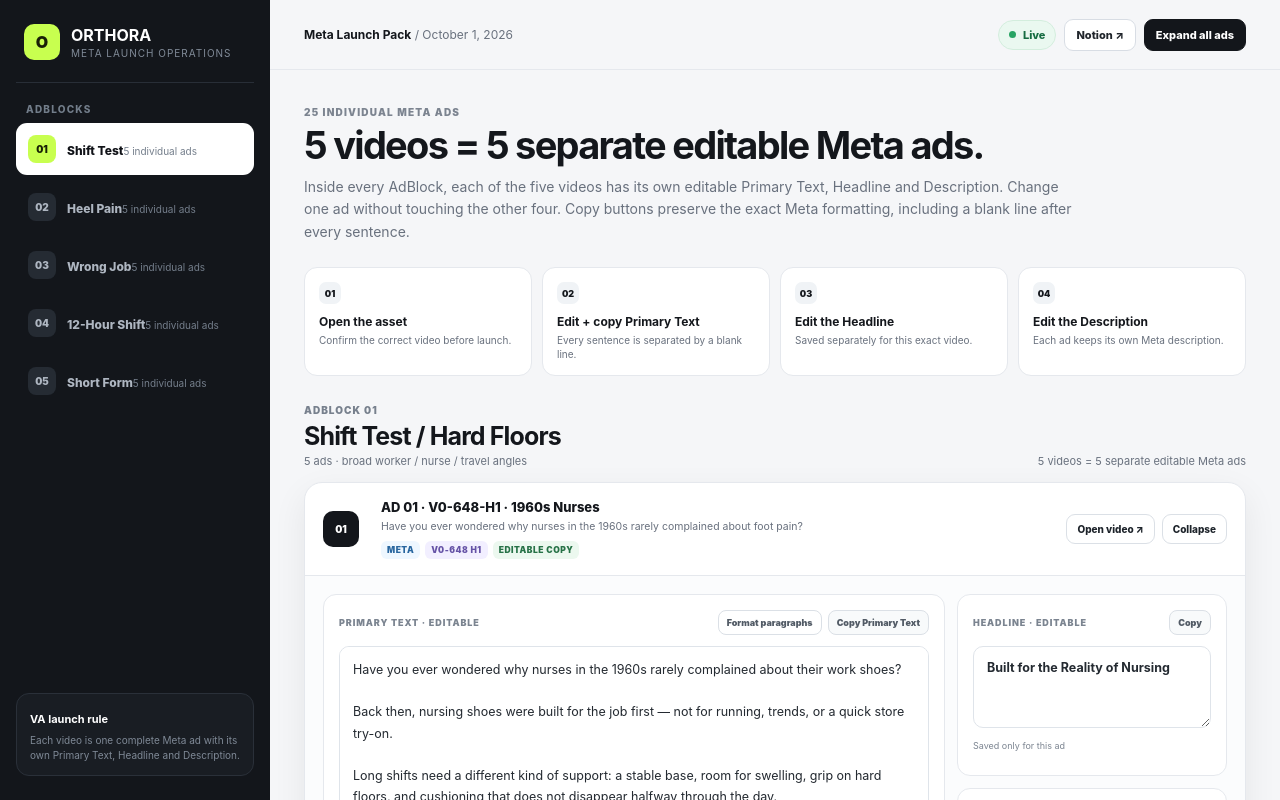
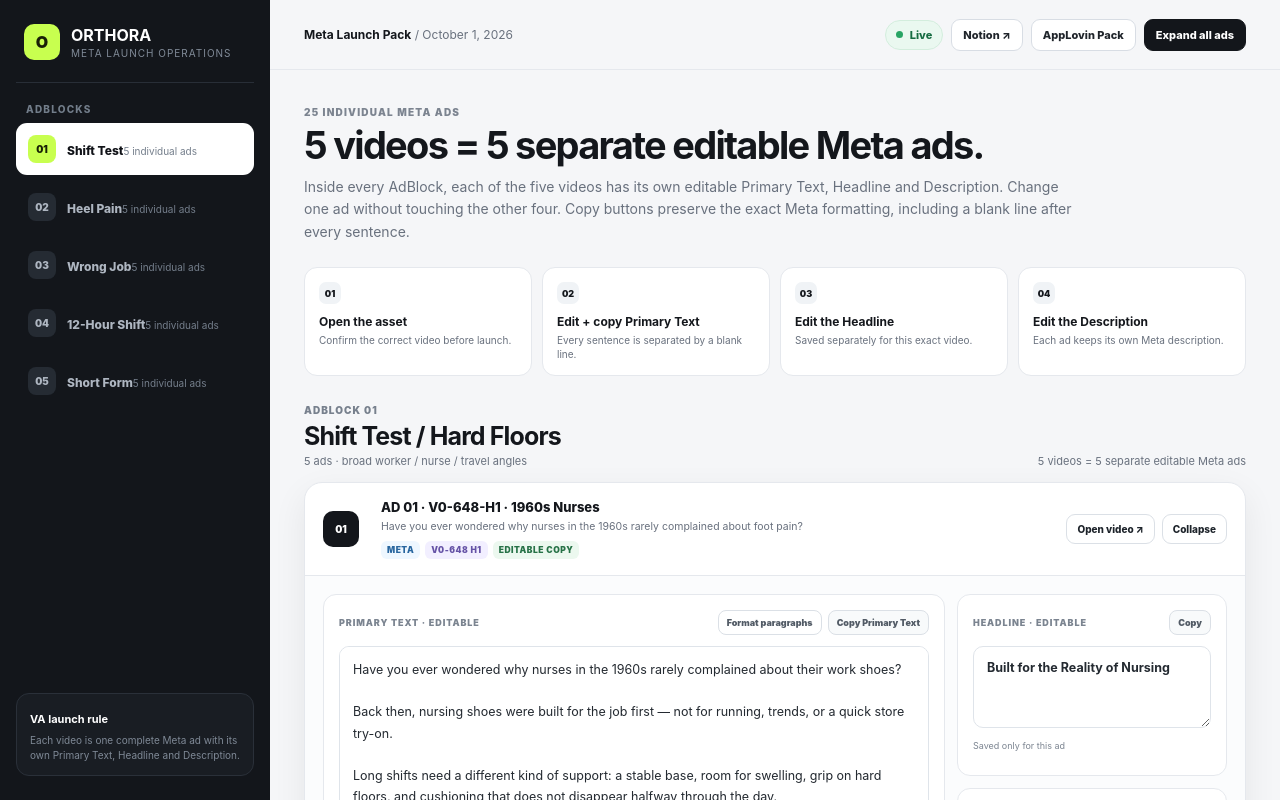
Before and after one commit to Orthora/orthora-dashboards, a plain HTML site: page index.html in a window 1280 px wide. Shown: the top 800 px of the page. Drawn offline with Linux system fonts and the light colour scheme.

Commit message:
Link Meta and AppLovin launch packs

```diff
--- a/index.html
+++ b/index.html
@@ -10,7 +10,7 @@
 @media(max-width:980px){.shell{grid-template-columns:1fr}.sidebar{display:none}.topbar{padding:0 18px}.content{padding:28px 18px 60px}.mobile-tabs{display:flex;gap:7px;overflow:auto;margin-bottom:20px}.mobile-tabs button{white-space:nowrap;border:1px solid var(--line);background:#fff;border-radius:9px;padding:8px 10px;font-size:10px;font-weight:850}.mobile-tabs button.active{background:var(--dark);color:#fff;border-color:var(--dark)}.guide{grid-template-columns:repeat(2,1fr)}.copy-grid{grid-template-columns:1fr}}@media(max-width:680px){.status,.top-actions .btn:not(.dark){display:none}.content{padding-top:22px}.title{font-size:31px}.guide{grid-template-columns:1fr 1fr}.ad-head{grid-template-columns:38px 1fr}.head-actions{grid-column:2;justify-content:flex-start}.field.primary{min-height:auto}.block-head{align-items:flex-start;flex-direction:column}}
 </style></head>
 <body><div class="shell"><aside class="sidebar"><div class="brand"><div class="logo">O</div><div><b>ORTHORA</b><span>Meta Launch Operations</span></div></div><div class="side-label">AdBlocks</div><nav class="nav" id="sideNav"></nav><div class="side-foot"><b>VA launch rule</b><p>Each video is one complete Meta ad with its own Primary Text, Headline and Description.</p></div></aside>
-<div class="main"><header class="topbar"><div class="crumb"><b>Meta Launch Pack</b> / October 1, 2026</div><div class="top-actions"><span class="status"><span class="dot"></span> Live</span><a class="btn" target="_blank" rel="noopener" href="https://app.notion.com/p/3ec8808caaac81d7bc4ec38939728a6f">Notion ↗</a><button class="btn dark" id="expandAll">Expand all ads</button></div></header>
+<div class="main"><header class="topbar"><div class="crumb"><b>Meta Launch Pack</b> / October 1, 2026</div><div class="top-actions"><span class="status"><span class="dot"></span> Live</span><a class="btn" target="_blank" rel="noopener" href="https://app.notion.com/p/3ec8808caaac81d7bc4ec38939728a6f">Notion ↗</a><a class="btn" href="./applovin.html">AppLovin Pack</a><button class="btn dark" id="expandAll">Expand all ads</button></div></header>
 <main class="content"><div class="mobile-tabs" id="mobileNav"></div><div class="eyebrow">25 individual Meta ads</div><h1 class="title">5 videos = 5 separate editable Meta ads.</h1><p class="lede">Inside every AdBlock, each of the five videos has its own editable Primary Text, Headline and Description. Change one ad without touching the other four. Copy buttons preserve the exact Meta formatting, including a blank line after every sentence.</p>
 <div class="guide"><div class="guide-step"><div class="step-num">01</div><b>Open the asset</b><span>Confirm the correct video before launch.</span></div><div class="guide-step"><div class="step-num">02</div><b>Edit + copy Primary Text</b><span>Every sentence is separated by a blank line.</span></div><div class="guide-step"><div class="step-num">03</div><b>Edit the Headline</b><span>Saved separately for this exact video.</span></div><div class="guide-step"><div class="step-num">04</div><b>Edit the Description</b><span>Each ad keeps its own Meta description.</span></div></div><section id="blockView"></section></main></div></div><div class="toast" id="toast">Copied</div>
 <script>
```
